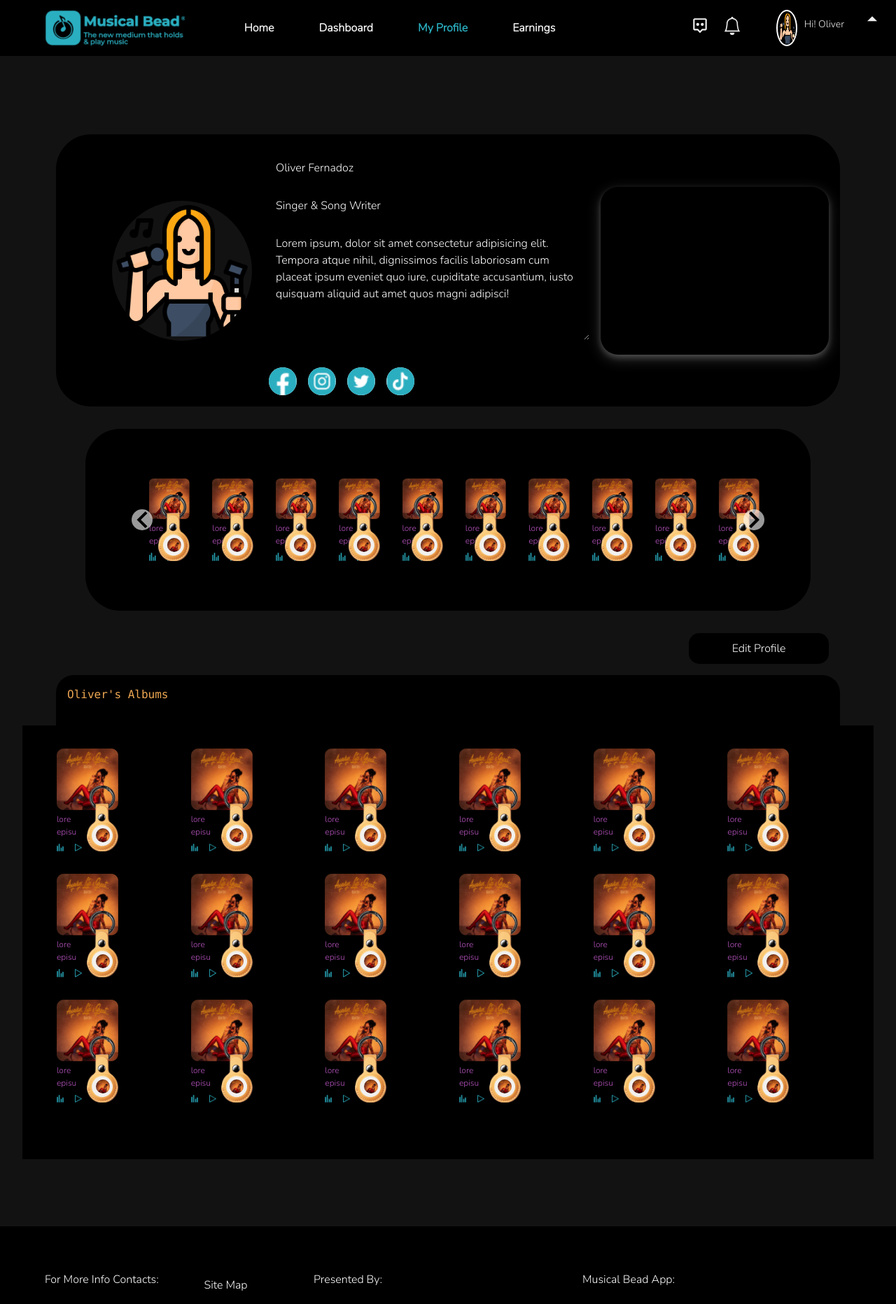
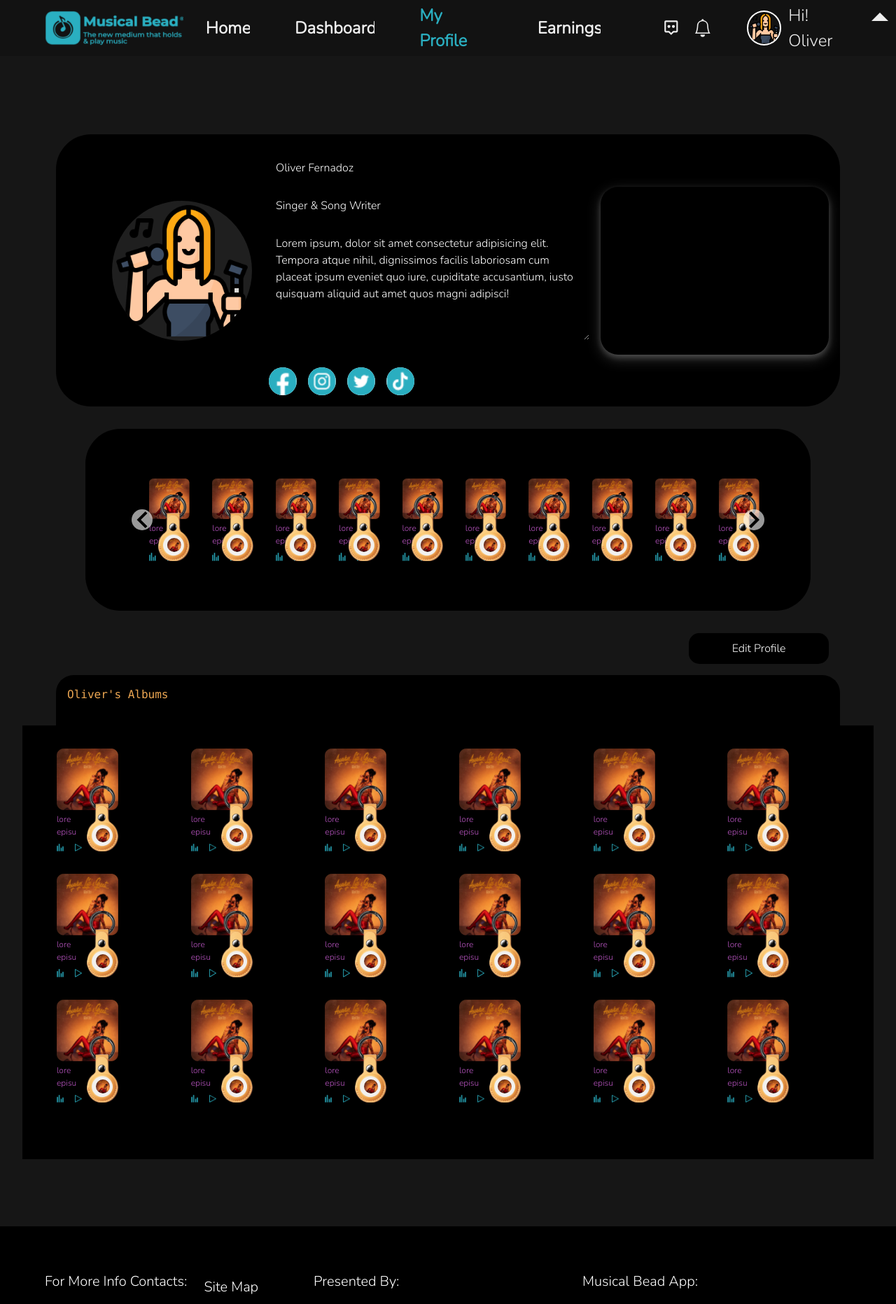
Before and after one commit to Mr-Marvo/Musical-Bead, a React (Create React App) app: page /My_Profile in a window 1280 px wide. Shown: the top 1864 px of the page at 70% size. Built offline with nearby package versions, Linux system fonts and the light colour scheme.

Commit message:
new musician dashboard updated

```diff
--- a/src/App.css
+++ b/src/App.css
@@ -1,3 +1,5 @@
+@import url('https://fonts.googleapis.com/css2?family=Roboto:wght@300&display=swap');
+
 * {
     margin: 0;
     padding: 0;
@@ -20,7 +22,7 @@ body {
 
 main {
     padding: 4rem 2rem;
-    background-color: var(--mainColor);
+    background-color: #161616;
     display: flex;
     flex-direction: column;
     justify-content: center;
@@ -37,7 +39,7 @@ header {
     justify-content: space-between;
     height: 80px;
     color: var(--textColor);
-    background-color: #000;
+    background-color: #121212;
 }
 
 nav {
@@ -81,24 +83,29 @@ header .nav-btn {
 
 .logo {
     width: 200px;
-    background: black;
+    background: #121212;
     justify-self: flex-start;
     margin-left: 4rem;
 }
 
 .singer_image {
-    width: 30px;
+    width: 50px;
+    height: 50px;
     border: 2px solid white;
     border-radius: 50%;
     margin-left: 40px;
+    background-color: #121212;
+    align-self: center;
+    justify-self: center;
 }
 
 .user_tag {
-    font-size: 14px;
+    font-size: 24px;
     padding: 10px;
-    background-color: black;
-    display: flex;
-    margin-right: 1rem;
+    background-color: #121212;
+    display: flex;
+    align-self: center;
+    justify-self: center;
 }
 
 .navbar_toggle {
@@ -190,6 +197,7 @@ header .nav-btn {
 
 .footer_container p {
     padding-bottom: 20px;
+    font-size: 20px;
 }
 
 .footer_content1 {
@@ -198,6 +206,7 @@ header .nav-btn {
 
 .footer_content1 pre {
     color: #2AAEC0;
+    font-size: 20px;
 }
 
 .footer_content2 {
@@ -208,12 +217,21 @@ header .nav-btn {
     padding: 8px;
 }
 
+.footer_content2 ul li pre {
+    font-size: 20px;
+}
+
 .footer_content3 {
     width: 35%;
 }
 
+.footer_content3 p {
+    font-size: 20px;
+}
+
 .footer_content3 pre {
     color: #2AAEC0;
+    font-size: 20px;
 }
 
 .footer_content4 {
@@ -222,6 +240,7 @@ header .nav-btn {
 
 .footer_content4 pre {
     color: #2AAEC0;
+    font-size: 20px;
 }
 
 .copyright_container {
@@ -253,6 +272,7 @@ header .nav-btn {
 
 .store_container span {
     margin-left: 5px;
+    font-size: 20px;
 }
 
 .store_container span:hover {
@@ -292,24 +312,25 @@ header .nav-btn {
 .greeting {
     text-align: center;
     margin-bottom: 1rem;
-    background: -webkit-linear-gradient(60deg, #eda752, #eda752, #2aafc1, #2aafc1);
+    background: -webkit-linear-gradient(60deg, rgba(18, 228, 90, 1), rgba(42, 174, 192, 1));
     -webkit-background-clip: text;
     -webkit-text-fill-color: transparent;
+    font-size: 36px;
 }
 
 .step_container {
     width: 80rem;
-    background-color: #000;
-    border-top-right-radius: 15px;
-    border-top-left-radius: 15px;
+    background-color: rgba(0, 0, 0, 0.32);
+    border-radius: 25px;
     margin-top: 20px;
     display: flex;
+    box-shadow: 0 4px 8px 0 rgba(0, 0, 0, 0.2), 0 6px 20px 0 rgba(0, 0, 0, 0.19);
 }
 
 .step {
     display: flex;
     flex-direction: row;
-    background-color: #000;
+    background-color:rgba(0, 0, 0, 0.85);
     width: 80rem;
     padding: 10px;
     padding-left: 50px;
@@ -320,30 +341,43 @@ header .nav-btn {
 .step_cover {
     width: 7%;
     align-items: center;
-    padding: 10px;
-    border-radius: 20px;
+    border-radius: 25px;
     color: var(--textColor);
-    border: 1px solid #2aafc1;
-    border-image: linear-gradient(45deg, rgb(0,143,104), rgb(250,224,66)) 1;
+    background: -webkit-linear-gradient(60deg, rgba(18, 228, 90, 1), rgba(42, 174, 192, 1));
+    font-family: 'Roboto', sans-serif;
+    font-size: 24px;
+    width: 170px;
+    text-align: center;
+    display: flex;
+    align-items: center;
+    justify-content: center;
+    margin-right: 50px;
+}
+
+.box {
+    width: 99%;
+    padding: 9px;
+    border-radius: 25px;
+    background-color: rgba(0, 0, 0, 1);
 }
 
 .step_healine{
     width: 90%;
     padding: 10px;
-
+    font-family: 'Roboto', sans-serif;
+    font-size: 24px;
+    width: 80%;
 }
 
 .step_toggle{
-   align-self: flex-end;
-   font-size: 30px;
-   background: -webkit-linear-gradient( #0cd928, #eda752, #2aafc1, #2aafc1);
-    -webkit-background-clip: text;
-    -webkit-text-fill-color: transparent;
+    float: right;
+    font-size: 36px;
+    color: #12E45A;
     cursor: pointer;
 }
 
 .step_content {
-    background-color: rgba(24, 23, 23, 1);
+    background-color: rgba(0,0,0,0,.32);
     display: flex;
     flex-direction: row;
 }
@@ -352,7 +386,7 @@ header .nav-btn {
     width: 200px;
     height: 200px;
     border-radius: 100px;
-    background-color: var(--mainColor);
+    background-color: rgba(31, 31, 31, 1);
     align-self: center;
     margin: 4rem;
     cursor: pointer;
@@ -362,7 +396,7 @@ header .nav-btn {
     width: 200px;
     height: 200px;
     border-radius: 60px;
-    background-color: var(--mainColor);
+    background-color: rgba(31, 31, 31, 1);
     align-self: center;
     margin: 4rem;
     cursor: pointer;
@@ -372,16 +406,22 @@ header .nav-btn {
     display: flex;
     flex-direction: column;
     width: 70%;
+    margin-top: 50px;
 }
 
 .data_container form {
     display: flex;
     flex-direction: column;
 }
+
+.data_container2 label {
+    font-size: 16px;
+}
+
 
 .data_container form textarea,
 .data_container form input{
-   background-color: #121212;
+   background-color: rgba(31, 31, 31, 1);
    padding: 10px;
    margin-top: 10px;
    width: 100%;
@@ -415,16 +455,23 @@ header .nav-btn {
     width: 10px;
     height: 80px;
     border-radius: 10px;
-    background-color: var(--mainColor);
+    background-color: rgba(31, 31, 31, 1);
     align-self: center;
+    justify-content: center;
+    align-items: center;
+    font-size: 42px;
+    color: #000;
+    font-weight: 800;
 }
 
 .review_submit_btn {
-    background: linear-gradient( #0cd928, #eda752, #2aafc1, #2aafc1);
+    background: -webkit-linear-gradient(60deg, rgba(18, 228, 90, 1), rgba(42, 174, 192, 1));
     padding: 15px;
     margin: 20px;
     border-radius: 50px;
-    font-weight: 500;
+    font-weight: 700;
+    font-size: 24px;
+    width: 380px;
 }
 
 .review_submit_btn:hover {
--- a/src/pages/My_Profile/My_Profile.jsx
+++ b/src/pages/My_Profile/My_Profile.jsx
@@ -90,10 +90,10 @@ function My_Profile() {
             <header className='font-nunito'>
                 <img src={Logo} alt="Musical Bead" className='logo'/>
                 <nav ref={navRef}>
-                    <a href='/'>Home</a>
-                    <a href='/Musician_Dashboard'>Dashboard</a>
-                    <a href='/My_Profile' className='active'>My Profile</a>
-                    <a href='/Earnings'>Earnings</a>
+                        <a href='/' style={{fontSize:'24px'}} className='font-nunito'>Home</a>
+                        <a href='/Musician_Dashboard'className='font-nunito'  style={{fontSize:'24px'}}>Dashboard</a>
+                        <a href='/My_Profile'  style={{fontSize:'24px'}} className='active font-nunito'>My Profile</a>
+                        <a href='/Earnings'  style={{fontSize:'24px'}} className='font-nunito'>Earnings</a>
                 </nav>
                 {/* Menu Toggle Button */}
                 <button className='nav-btn' onClick={showNavbar}>
@@ -101,12 +101,12 @@ function My_Profile() {
                 </button>
                 {/* Right Side Button Container */}
                 <div className='btn-container'>
-                    <BiMessageAltDots style={{fontSize:46,padding:10}}/>
-                    <BsBell style={{fontSize:46,padding:10}}/>
+                    <BiMessageAltDots style={{fontSize:46,padding:10,alignSelf:'center',justifySelf:'center'}}/>
+                    <BsBell style={{fontSize:46,padding:10,alignSelf:'center',justifySelf:'center'}}/>
                     <img src={Singer} alt="User Image" className='singer_image' />
                     <p className='user_tag'> {userTag} </p>
                     <div onClick={handleToggleCollapse3}>
-                        <span>{isCollapsed3 ? <RiArrowUpSFill fontSize={28}/> : <RiArrowDownSFill fontSize={28}/>} </span>
+                        <span>{isCollapsed3 ? <RiArrowUpSFill fontSize={48} style={{marginTop:'8px'}}/> : <RiArrowDownSFill fontSize={48}/>} </span>
                         {isCollapsed3 ? null :
                         <div className='navbar_toggle'>
                             <ul>
@@ -145,7 +145,7 @@ function My_Profile() {
                             </div>
                        </div>
                        <div className="sub_3">
-                            <ReactPlayer url='https://www.youtube.com/watch?v=sxl7xvWkR1M' width="360px" height="240px" controls={true} volume={1} muted={false} playing={true}/>
+                            <ReactPlayer url='https://www.youtube.com/watch?v=af0rV6dli_o&pp=ygUMZWRnYXIgd2ludGVy' width="360px" height="240px" controls={true} volume={1} muted={false} playing={true}/>
                        </div>
                     </div>
 
```
Also changed, not shown: src/pages/New_Musican_Dashboard/New_Musician_Dashboard.jsx (+32 -25 lines). Lines whose indentation alone changed are shown as unchanged.
